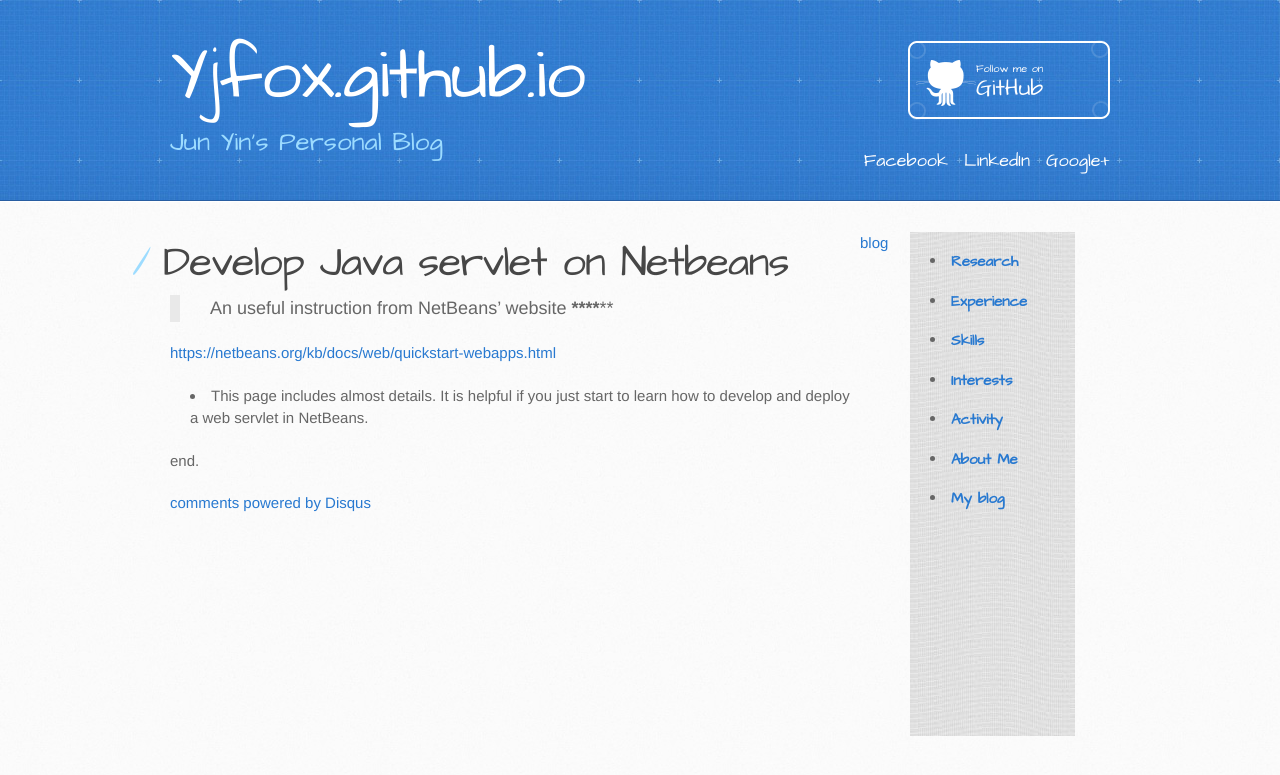
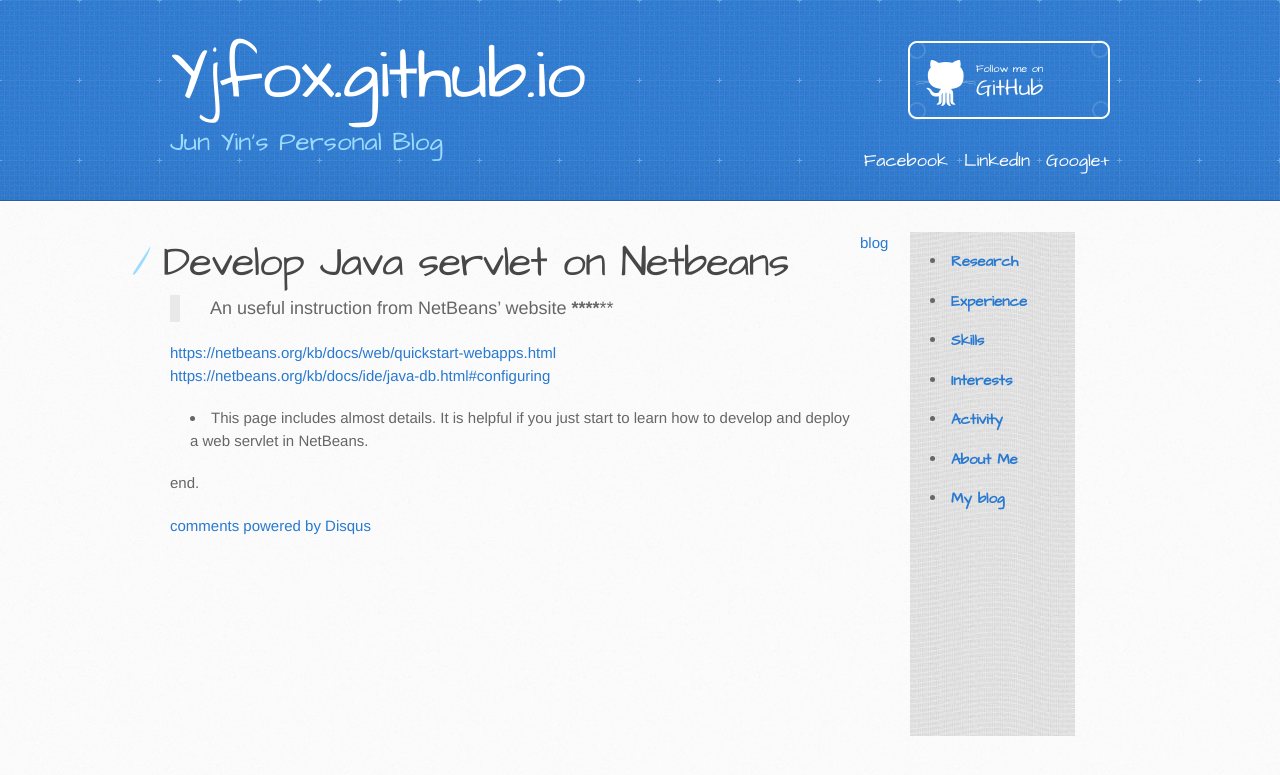
Before and after one commit to yjfox/yjfox.github.io, a Jekyll site: the page built from _posts/2013-11-09-javaservlet.md, in a window 1280 px wide. Shown: the top 775 px of the page. Built offline with Jekyll 4.4.1, drawn with Linux system fonts in a browser that asks for light colours; Markdown is read by kramdown in place of the engine named in the settings; comment, search, counter and statistics services are not loaded.

Commit message:
Update 2013-11-09-javaservlet.md

```diff
--- a/_posts/2013-11-09-javaservlet.md
+++ b/_posts/2013-11-09-javaservlet.md
@@ -11,7 +11,7 @@ brief: An useful instruction from NetBeans' website
 **************
 
 <https://netbeans.org/kb/docs/web/quickstart-webapps.html>
-
+<https://netbeans.org/kb/docs/ide/java-db.html#configuring>
 + This page includes almost details. It is helpful if you just start to learn how to develop and deploy a web servlet in NetBeans.
 
 end.
```
